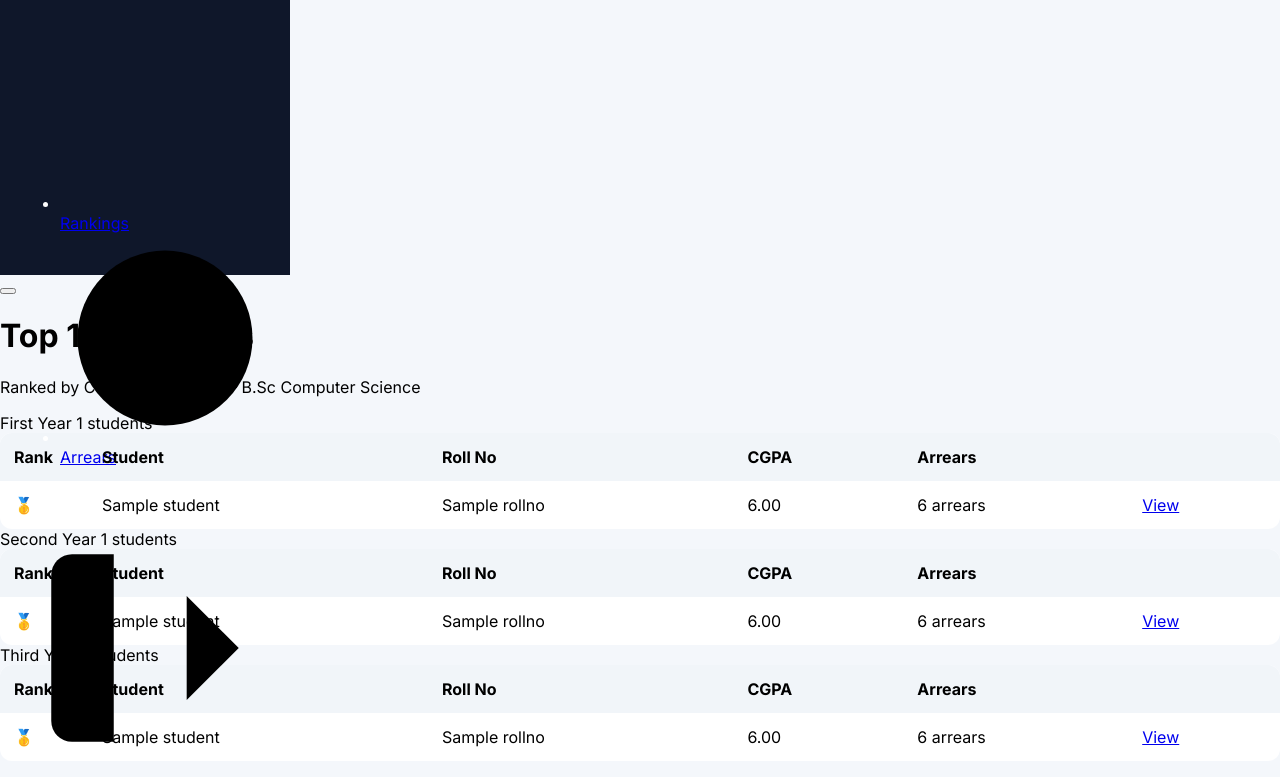
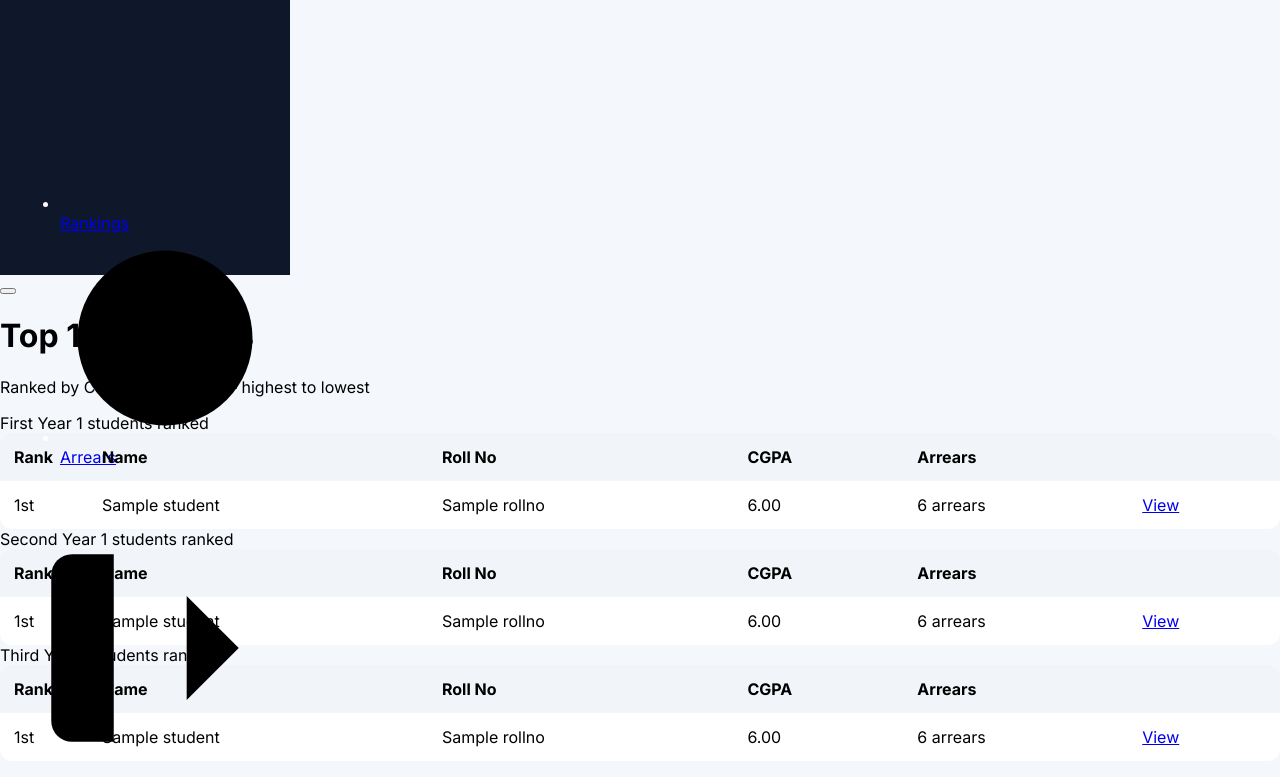
Before and after one commit to Solomon1818/Gacbecsdepartment, a Flask app: page /rankings in a window 1280 px wide. Shown: the part 565-1342 px from the top of the page. Run offline with Flask 3, Linux system fonts and the light colour scheme; the visitor is signed in with stand-in values (Sample User, id 1); a database or web service that is not in the repository returns one stand-in record (values such as "Sample title").

Commit message:
Update rankings.html

```diff
--- a/templates/rankings.html
+++ b/templates/rankings.html
@@ -5,27 +5,23 @@
 <div class="page-header">
   <div>
     <h1 class="page-title">Top 10 Rankings</h1>
-    <p class="page-subtitle">Ranked by Cumulative CGPA — B.Sc Computer Science</p>
+    <p class="page-subtitle">Ranked by Cumulative CGPA — highest to lowest</p>
   </div>
 </div>
 
-{% set year_colors = {'First Year': 'y1', 'Second Year': 'y2', 'Third Year': 'y3'} %}
-{% set medal_colors = ['medal-gold', 'medal-silver', 'medal-bronze'] %}
-
 {% for year, students in rankings_data.items() %}
-<div class="rank-section">
-  <div class="rank-section-header">
-    <span class="year-pill year-{{ year | replace(' ','-') | lower }}">{{ year }}</span>
-    <span class="rank-count">{{ students|length }} students</span>
+<div class="ranking-section">
+  <div class="ranking-year-header">
+    <span class="year-pill year-{{ year | replace(' ', '-') | lower }}">{{ year }}</span>
+    <span class="ranking-year-count">{{ students|length }} students ranked</span>
   </div>
-
   {% if students %}
-  <div class="rank-table-wrap">
-    <table class="rank-table">
+  <div class="table-wrap mb24">
+    <table class="students-table">
       <thead>
         <tr>
           <th class="tc" style="width:60px">Rank</th>
-          <th>Student</th>
+          <th>Name</th>
           <th>Roll No</th>
           <th class="tc">CGPA</th>
           <th class="tc">Arrears</th>
@@ -34,53 +30,34 @@
       </thead>
       <tbody>
         {% for s in students %}
-        <tr class="{{ 'rank-top3' if loop.index <= 3 }}">
+        <tr class="{{ 'row-top3' if loop.index <= 3 }}">
           <td class="tc">
-            {% if loop.index == 1 %}
-              <span class="medal medal-gold">🥇</span>
-            {% elif loop.index == 2 %}
-              <span class="medal medal-silver">🥈</span>
-            {% elif loop.index == 3 %}
-              <span class="medal medal-bronze">🥉</span>
-            {% else %}
-              <span class="rank-num-badge">{{ loop.index }}</span>
-            {% endif %}
+            {% if loop.index == 1 %}<span class="rank-medal">1st</span>
+            {% elif loop.index == 2 %}<span class="rank-medal rank-2">2nd</span>
+            {% elif loop.index == 3 %}<span class="rank-medal rank-3">3rd</span>
+            {% else %}<span class="rank-num">{{ loop.index }}</span>{% endif %}
           </td>
-          <td>
-            <div class="rank-student-name">{{ s.name }}</div>
-          </td>
+          <td class="td-name">{{ s.name }}</td>
           <td><span class="roll-badge">{{ s.rollno }}</span></td>
           <td class="tc">
-            {% if s.cgpa %}
-              <div class="rank-cgpa-wrap">
-                <span class="rank-cgpa-val">{{ "%.2f"|format(s.cgpa) }}</span>
-                <div class="rank-cgpa-bar-wrap">
-                  <div class="rank-cgpa-bar" style="width:{{ (s.cgpa/10*100)|round|int }}%"></div>
-                </div>
-              </div>
-            {% else %}
-              <span class="mark-na">N/A</span>
-            {% endif %}
+            <span class="cgpa-pill {% if s.cgpa >= 8.5 %}cgpa-high{% elif s.cgpa >= 7.0 %}cgpa-mid{% else %}cgpa-low{% endif %}">
+              {{ "%.2f"|format(s.cgpa) }}
+            </span>
           </td>
           <td class="tc">
             {% if s.arrear_count > 0 %}
-              <span class="arrear-badge">{{ s.arrear_count }} arrear{{ 's' if s.arrear_count > 1 }}</span>
+              <span class="arrear-pill">{{ s.arrear_count }} arrear{{ 's' if s.arrear_count > 1 }}</span>
             {% else %}
-              <span class="clear-badge">Clear</span>
-            {% endif %}
+              <span class="clean-pill">Clean</span>{% endif %}
           </td>
-          <td>
-            <a href="{{ url_for('students.student_detail', student_id=s._id) }}" class="view-btn">View</a>
-          </td>
+          <td><a href="{{ url_for('students.student_detail', student_id=s._id) }}" class="view-btn">View</a></td>
         </tr>
         {% endfor %}
       </tbody>
     </table>
   </div>
   {% else %}
-  <div class="empty-state">
-    <p>No students found for {{ year }}.</p>
-  </div>
+  <div class="empty-state"><p>No CGPA data available for {{ year }}.</p></div>
   {% endif %}
 </div>
 {% endfor %}
```
